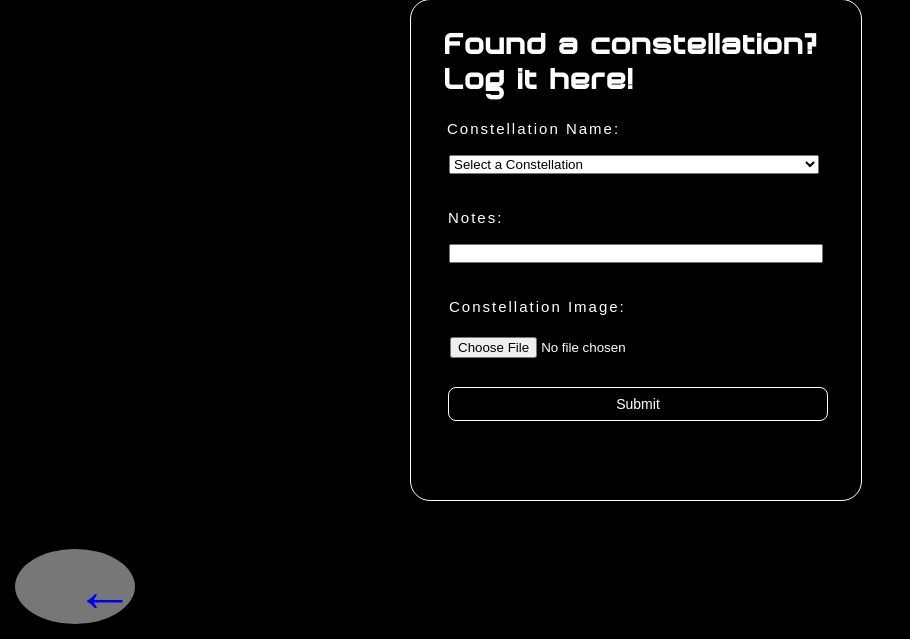
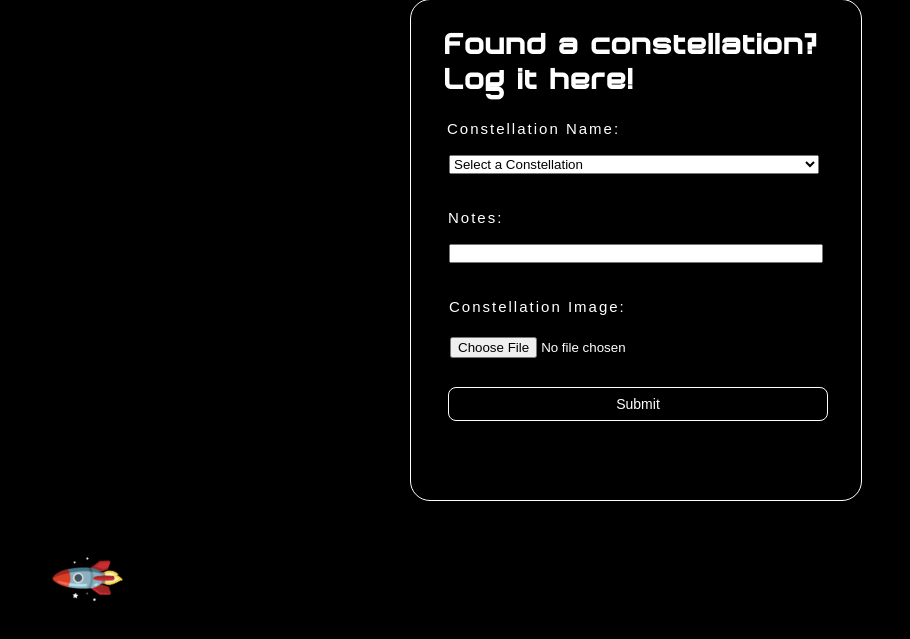
Before and after one commit to rebeccayu2015/starsite, a Django app: page /submit in a window 1280 px wide. Shown: the part 161-800 px from the top of the page, without its empty margins (0-910 px from the left). Run offline with Django 4.2, Linux system fonts and the light colour scheme; a user stored in the database is signed in.

Commit message:
added back button

```diff
--- a/core/templates/core/submit.html
+++ b/core/templates/core/submit.html
@@ -33,9 +33,16 @@
   </form>
 </div>
 
-<button id="form-back-button">
-  <a href="{% url 'home' %}" style="text-decoration:none;">←</a>
+<button id="form-back-button" style="font-size: 48px; border: none; background-color: transparent; cursor: pointer; display: inline-flex; align-items: center; justify-content: center; padding: 60px;">
+  <a href="{% url 'home' %}" style="text-decoration: none; color: currentColor; display: inline-block; transform: rotate(-135deg) translateX(-20px);">
+    🚀
+  </a>
 </button>
 
 
+
+
+
+
+
 {% endblock %}
```
Also changed, not shown: db.sqlite3.
